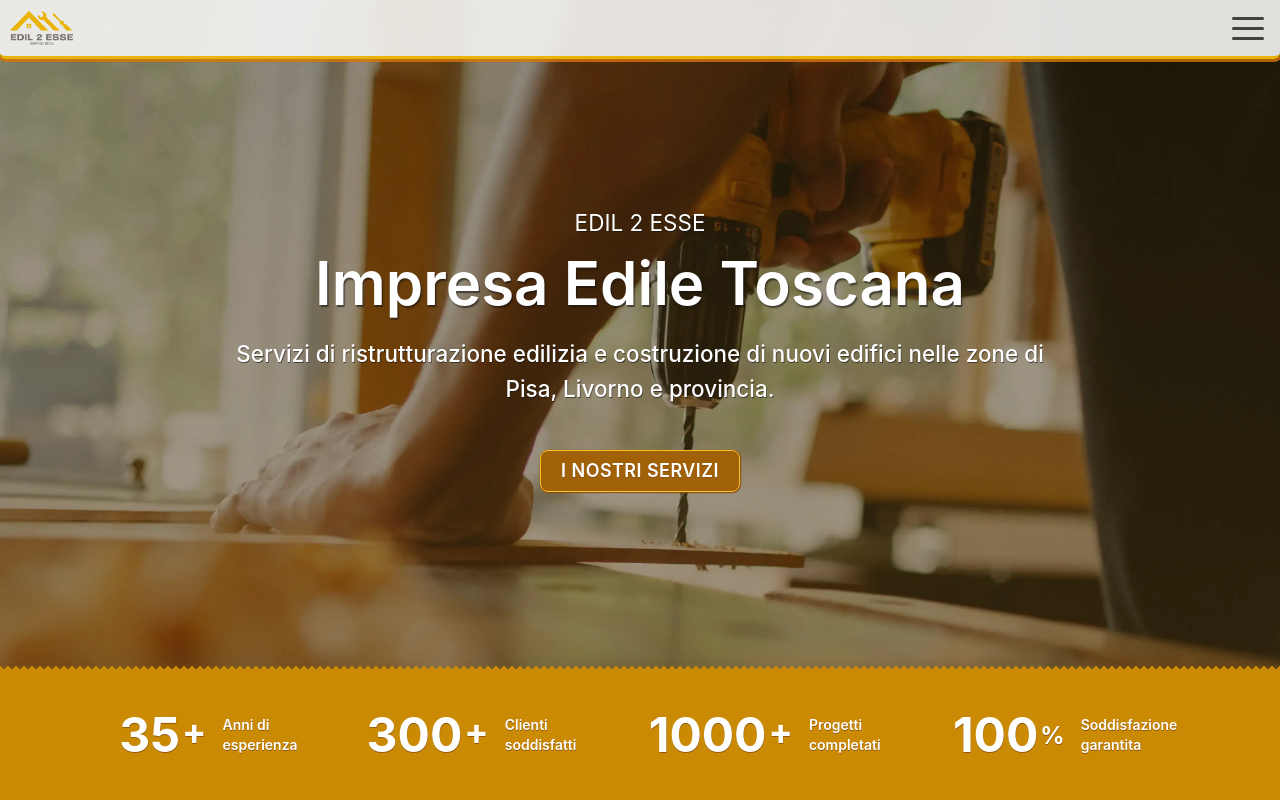
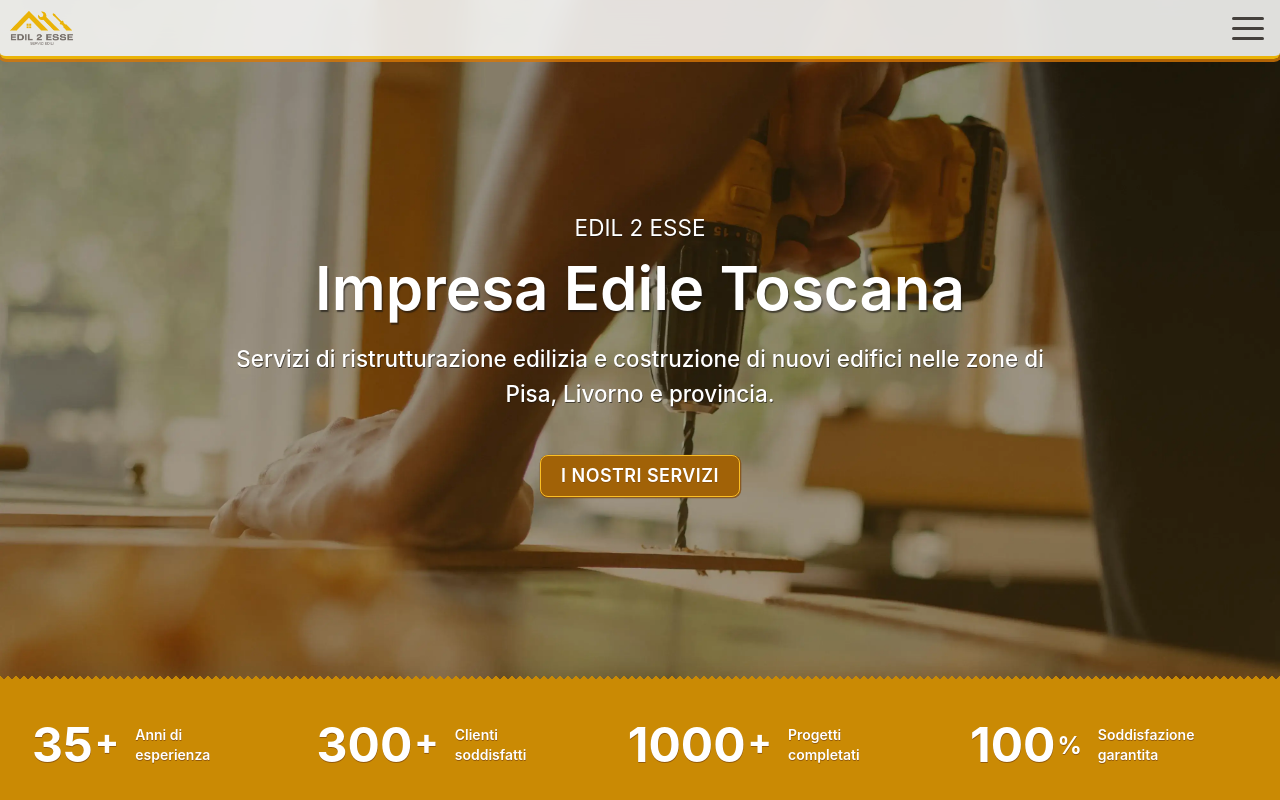
Before and after one commit to emanuelefavero/edil-2-esse, a Next.js app: page / in a window 1280 px wide. Shown: the top 800 px of the page. Built offline with nearby package versions, Linux system fonts and the light colour scheme.

Commit message:
add - hide banner items programmatically

```diff
--- a/components/Banner.tsx
+++ b/components/Banner.tsx
@@ -5,9 +5,18 @@ export default function Component() {
   return (
     <>
       <ZigZagBorder />
-      <section className='bg-yellow-600 text-white h-[130px] flex justify-center items-center gap-16 font-semibold'>
+      <section className='bg-yellow-600 text-white min-h-[130px] px-8 2xl:px-16 py-8 flex justify-center items-center font-semibold'>
+        <ul className='w-full max-w-screen-2xl flex items-center justify-center'>
           {bannerItems.map((item) => (
-          <div key={item.id} className='flex justify-center items-center gap-4'>
+            <li
+              key={item.id}
+              className={`
+              ${item.id > 1 && 'ml-16 lg:ml-16'}
+              ${item.id === 4 ? 'hidden lg:flex' : 'flex'}
+              ${item.id === 3 ? 'hidden md:flex' : 'flex'}
+              ${item.id === 2 ? 'hidden sm:flex' : 'flex'}
+              justify-center items-center`}
+            >
               <div className='text-5xl font-bold text-shadow-yellow'>
                 {item.value}
                 <span
@@ -18,11 +27,12 @@ export default function Component() {
                   {item.symbol}
                 </span>
               </div>
-            <div className='text-sm max-w-20 text-shadow-yellow'>
+              <div className='text-sm text-shadow-yellow ml-4'>
                 {item.label}
               </div>
-          </div>
+            </li>
           ))}
+        </ul>
       </section>
     </>
   )
--- a/components/HeroSection.tsx
+++ b/components/HeroSection.tsx
@@ -2,7 +2,7 @@ import Button from '@/components/Button'
 
 export default function Component() {
   return (
-    <section className='w-full h-[calc(100vh-130px)] min-h-[667px] max-h-[900px] pt-16 pb-4 px-10 flex flex-col justify-center items-center gap-10 bg-hero-image bg-cover bg-center'>
+    <section className='w-full h-[calc(100vh-120px)] min-h-[667px] max-h-[900px] pt-16 pb-4 px-10 flex flex-col justify-center items-center gap-10 bg-hero-image bg-cover bg-center'>
       <div className='text-center max-w-prose xl:scale-125 xl:mb-6'>
         <div className='mb-2 text-lg text-white text-shadow'>EDIL 2 ESSE</div>
         <h1 className='text-white font-semibold text-xl 5xs:text-3xl 4xs:text-4xl 2xs:text-5xl 5xs:leading-[2.3rem] 4xs:leading-[3rem] 2xs:leading-[3.3rem] mb-4 text-shadow-lg'>
--- a/data/bannerItems.ts
+++ b/data/bannerItems.ts
@@ -1,6 +1,6 @@
 export const bannerItems = [
-  { id: '1', value: '35', symbol: '+', label: 'Anni di esperienza' },
-  { id: '2', value: '300', symbol: '+', label: 'Clienti soddisfatti' },
-  { id: '3', value: '1000', symbol: '+', label: 'Progetti completati' },
-  { id: '4', value: '100', symbol: '%', label: 'Soddisfazione garantita' },
+  { id: 1, value: '35', symbol: '+', label: 'Anni di esperienza' },
+  { id: 2, value: '300', symbol: '+', label: 'Clienti soddisfatti' },
+  { id: 3, value: '1000', symbol: '+', label: 'Progetti completati' },
+  { id: 4, value: '100', symbol: '%', label: 'Soddisfazione garantita' },
 ]
```
Lines whose indentation alone changed are shown as unchanged.
